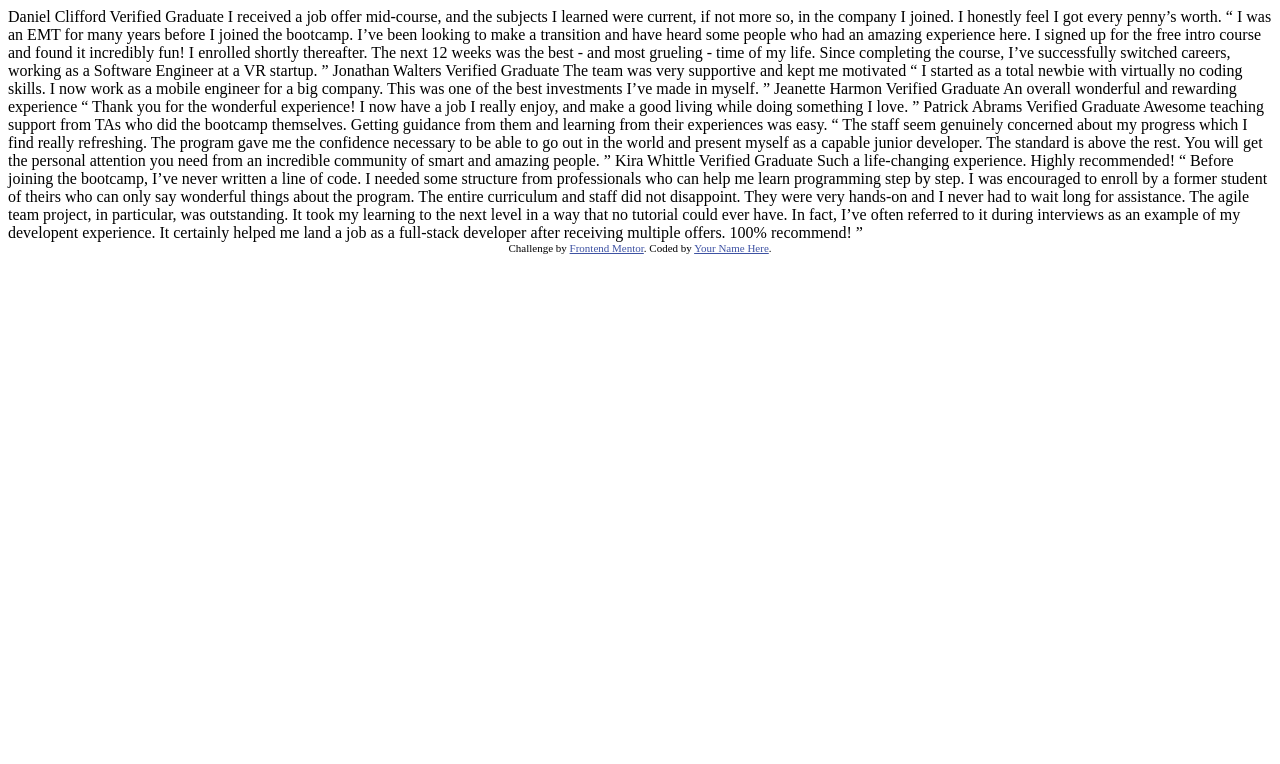
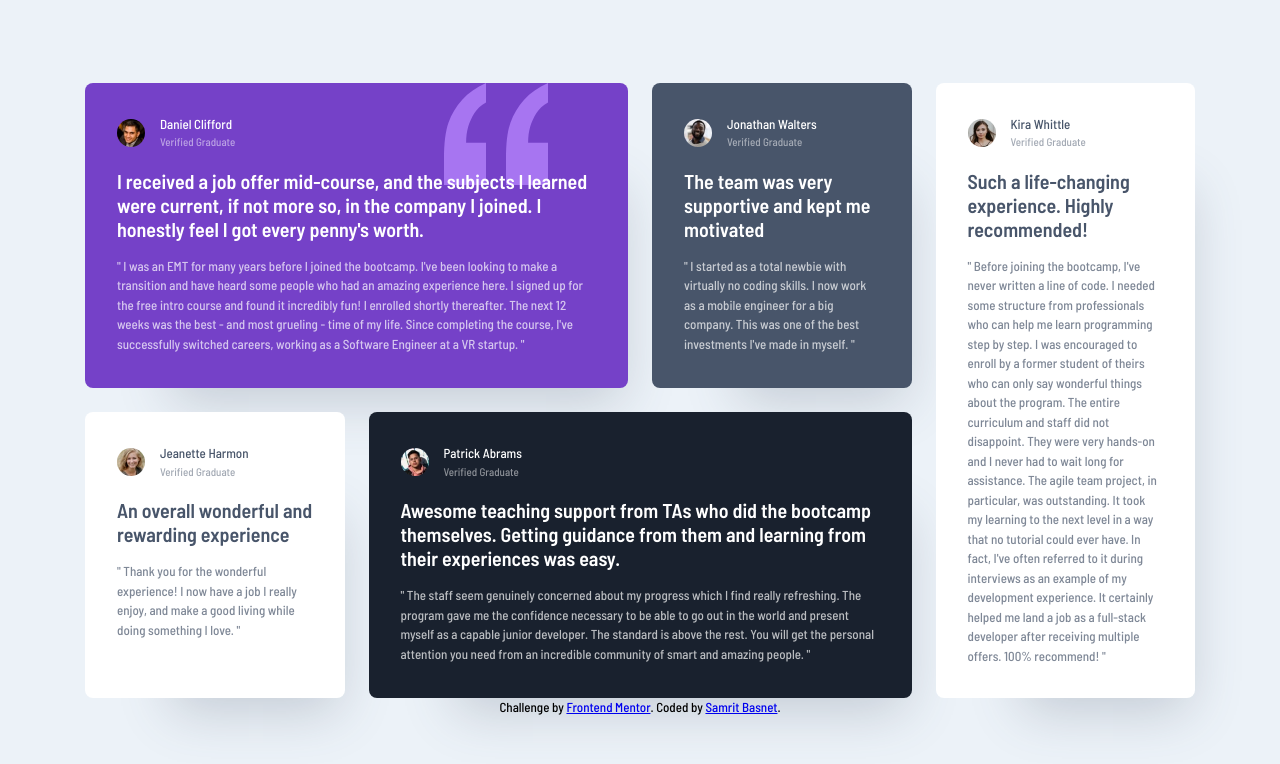
Before and after one commit to samritbasnet/Testimonials-grid-section, a plain HTML site: page index.html in a window 1280 px wide. Drawn offline with Linux system fonts and the light colour scheme.

Commit message:
final changes

```diff
--- a/index.html
+++ b/index.html
@@ -1,76 +1,136 @@
 <!DOCTYPE html>
 <html lang="en">
-<head>
-  <meta charset="UTF-8">
-  <meta name="viewport" content="width=device-width, initial-scale=1.0"> <!-- displays site properly based on user's device -->
+  <head>
+    <meta charset="UTF-8" />
+    <meta name="viewport" content="width=device-width, initial-scale=1.0" />
+    <title>Frontend Mentor | Testimonials Grid Section</title>
+    <link
+      rel="icon"
+      type="image/png"
+      sizes="32x32"
+      href="./images/favicon-32x32.png"
+    />
+    <link rel="preconnect" href="https://fonts.googleapis.com" />
+    <link rel="preconnect" href="https://fonts.gstatic.com" crossorigin />
+    <link
+      href="https://fonts.googleapis.com/css2?family=Barlow+Semi+Condensed:wght@500;600&display=swap"
+      rel="stylesheet"
+    />
+    <link rel="stylesheet" href="style.css" />
+  </head>
+  <body>
+    <main class="card-container">
+      <div class="card daniel">
+        <header>
+          <img src="./images/image-daniel.jpg" alt="Daniel Clifford" />
+          <div>
+            <h2>Daniel Clifford</h2>
+            <h3>Verified Graduate</h3>
+          </div>
+        </header>
+        <strong
+          >I received a job offer mid-course, and the subjects I learned were
+          current, if not more so, in the company I joined. I honestly feel I
+          got every penny's worth.</strong
+        >
+        <p>
+          " I was an EMT for many years before I joined the bootcamp. I've been
+          looking to make a transition and have heard some people who had an
+          amazing experience here. I signed up for the free intro course and
+          found it incredibly fun! I enrolled shortly thereafter. The next 12
+          weeks was the best - and most grueling - time of my life. Since
+          completing the course, I've successfully switched careers, working as
+          a Software Engineer at a VR startup. "
+        </p>
+      </div>
 
-  <link rel="icon" type="image/png" sizes="32x32" href="./images/favicon-32x32.png">
+      <div class="card jonathan">
+        <header>
+          <img src="./images/image-jonathan.jpg" alt="Jonathan Walters" />
+          <div>
+            <h2>Jonathan Walters</h2>
+            <h3>Verified Graduate</h3>
+          </div>
+        </header>
+        <strong>The team was very supportive and kept me motivated</strong>
+        <p>
+          " I started as a total newbie with virtually no coding skills. I now
+          work as a mobile engineer for a big company. This was one of the best
+          investments I've made in myself. "
+        </p>
+      </div>
 
-  <title>Frontend Mentor | [Challenge Name Here]</title>
+      <div class="card jeanette">
+        <header>
+          <img src="./images/image-jeanette.jpg" alt="Jeanette Harmon" />
+          <div>
+            <h2>Jeanette Harmon</h2>
+            <h3>Verified Graduate</h3>
+          </div>
+        </header>
+        <strong>An overall wonderful and rewarding experience</strong>
+        <p>
+          " Thank you for the wonderful experience! I now have a job I really
+          enjoy, and make a good living while doing something I love. "
+        </p>
+      </div>
 
-  <!-- Feel free to remove these styles or customise in your own stylesheet 👍 -->
-  <style>
-    .attribution { font-size: 11px; text-align: center; }
-    .attribution a { color: hsl(228, 45%, 44%); }
-  </style>
-</head>
-<body>
-  Daniel Clifford
-  Verified Graduate
+      <div class="card patrick">
+        <header>
+          <img src="./images/image-patrick.jpg" alt="Patrick Abrams" />
+          <div>
+            <h2>Patrick Abrams</h2>
+            <h3>Verified Graduate</h3>
+          </div>
+        </header>
+        <strong
+          >Awesome teaching support from TAs who did the bootcamp themselves.
+          Getting guidance from them and learning from their experiences was
+          easy.</strong
+        >
+        <p>
+          " The staff seem genuinely concerned about my progress which I find
+          really refreshing. The program gave me the confidence necessary to be
+          able to go out in the world and present myself as a capable junior
+          developer. The standard is above the rest. You will get the personal
+          attention you need from an incredible community of smart and amazing
+          people. "
+        </p>
+      </div>
 
-  I received a job offer mid-course, and the subjects I learned were current, if not more so,
-  in the company I joined. I honestly feel I got every penny’s worth.
+      <div class="card kira">
+        <header>
+          <img src="./images/image-kira.jpg" alt="Kira Whittle" />
+          <div>
+            <h2>Kira Whittle</h2>
+            <h3>Verified Graduate</h3>
+          </div>
+        </header>
+        <strong>Such a life-changing experience. Highly recommended!</strong>
+        <p>
+          " Before joining the bootcamp, I've never written a line of code. I
+          needed some structure from professionals who can help me learn
+          programming step by step. I was encouraged to enroll by a former
+          student of theirs who can only say wonderful things about the program.
+          The entire curriculum and staff did not disappoint. They were very
+          hands-on and I never had to wait long for assistance. The agile team
+          project, in particular, was outstanding. It took my learning to the
+          next level in a way that no tutorial could ever have. In fact, I've
+          often referred to it during interviews as an example of my development
+          experience. It certainly helped me land a job as a full-stack
+          developer after receiving multiple offers. 100% recommend! "
+        </p>
+      </div>
+    </main>
 
-  “ I was an EMT for many years before I joined the bootcamp. I’ve been looking to make a
-  transition and have heard some people who had an amazing experience here. I signed up
-  for the free intro course and found it incredibly fun! I enrolled shortly thereafter.
-  The next 12 weeks was the best - and most grueling - time of my life. Since completing
-  the course, I’ve successfully switched careers, working as a Software Engineer at a VR startup. ”
-
-  Jonathan Walters
-  Verified Graduate
-
-  The team was very supportive and kept me motivated
-
-  “ I started as a total newbie with virtually no coding skills. I now work as a mobile engineer
-  for a big company. This was one of the best investments I’ve made in myself. ”
-
-  Jeanette Harmon
-  Verified Graduate
-
-  An overall wonderful and rewarding experience
-
-  “ Thank you for the wonderful experience! I now have a job I really enjoy, and make a good living
-  while doing something I love. ”
-
-  Patrick Abrams
-  Verified Graduate
-
-  Awesome teaching support from TAs who did the bootcamp themselves. Getting guidance from them and
-  learning from their experiences was easy.
-
-  “ The staff seem genuinely concerned about my progress which I find really refreshing. The program
-  gave me the confidence necessary to be able to go out in the world and present myself as a capable
-  junior developer. The standard is above the rest. You will get the personal attention you need from
-  an incredible community of smart and amazing people. ”
-
-  Kira Whittle
-  Verified Graduate
-
-  Such a life-changing experience. Highly recommended!
-
-  “ Before joining the bootcamp, I’ve never written a line of code. I needed some structure from
-  professionals who can help me learn programming step by step. I was encouraged to enroll by a former
-  student of theirs who can only say wonderful things about the program. The entire curriculum and staff
-  did not disappoint. They were very hands-on and I never had to wait long for assistance. The agile team
-  project, in particular, was outstanding. It took my learning to the next level in a way that no tutorial
-  could ever have. In fact, I’ve often referred to it during interviews as an example of my developent
-  experience. It certainly helped me land a job as a full-stack developer after receiving multiple offers.
-  100% recommend! ”
-
-  <div class="attribution">
-    Challenge by <a href="https://www.frontendmentor.io?ref=challenge" target="_blank">Frontend Mentor</a>.
-    Coded by <a href="#">Your Name Here</a>.
-  </div>
-</body>
+    <footer class="attribution">
+      Challenge by
+      <a href="https://www.frontendmentor.io?ref=challenge" target="_blank"
+        >Frontend Mentor</a
+      >. Coded by
+      <a href="https://www.frontendmentor.io/profile/samritbasnet"
+        >Samrit Basnet</a
+      >.
+    </footer>
+  </body>
 </html>
--- /dev/null
+++ b/style.css
@@ -0,0 +1,104 @@
+* {
+    box-sizing: border-box;
+    margin: 0;
+    padding: 0;
+}
+body {
+    font-family: 'Barlow Semi Condensed', sans-serif;
+    background-color: hsl(210, 46%, 95%);
+    font-size: 13px;
+    line-height: 1.5;
+    display: flex;
+    flex-direction: column;
+    align-items: center;
+    justify-content: center;
+    min-height: 100vh;
+    padding: 24px;
+}
+.card-container {
+    display: grid;
+    grid-template-columns: repeat(4, 1fr);
+    gap: 24px;
+    max-width: 1110px;
+    margin: 0 auto;
+}
+.card {
+    background-color: white;
+    border-radius: 8px;
+    padding: 32px;
+    box-shadow: 40px 60px 50px -47px rgba(72, 85, 106, 0.247378);
+
+}
+
+.card header{
+    display: flex;
+    align-items: center;
+    margin-bottom: 18px;
+}
+.card img{
+    width: 28px;
+    height: 28px;
+    border-radius: 50%;
+    margin-right: 15px;
+}
+.card h2{
+    font-size: 13px;
+    font-weight: 500;
+}
+.card h3{
+    font-size: 11px;
+    opacity: 50%;
+    font-weight:500;
+}
+.card strong{
+    font-size:20px;
+    line-height: 1.2;
+    margin-bottom: 16px;
+    display: block;
+
+}
+.card p {
+    font-size: 13px;
+    line-height: 1.5;
+    opacity: 70%;
+}
+.daniel{
+    background-color: hsl(263, 55%, 52%);
+    color: white;
+    grid-column: 1 / span 2;
+    background-image: url('./images/bg-pattern-quotation.svg');
+    background-repeat: no-repeat;
+    background-position: top right 80px;
+
+}
+.jonathan {
+    background-color: hsl(217, 19%, 35%);
+    color: white;
+}
+.jeanette {
+    background-color: hsl(0, 0%, 100%);
+    color: hsl(217, 19%, 35%);
+}
+.patrick {
+    background-color: hsl(219, 29%, 14%);
+    color: white;
+    grid-column: 2 / span 2;
+}
+.kira {
+    background-color: hsl(0, 0%, 100%);
+    color: hsl(217, 19%, 35%);
+    grid-column: 4;
+    grid-row: 1 / span 2;
+}
+
+@media (max-width: 1000px) {
+    .card-container {
+        grid-template-columns: 1fr;
+        width: 90%;
+    }
+
+    .daniel, .jonathan, .jeanette, .patrick, .kira {
+        grid-column: 1;
+        grid-row: auto;
+    }
+}
```
Also changed, not shown: screenshot.png (added), 2 other files.
